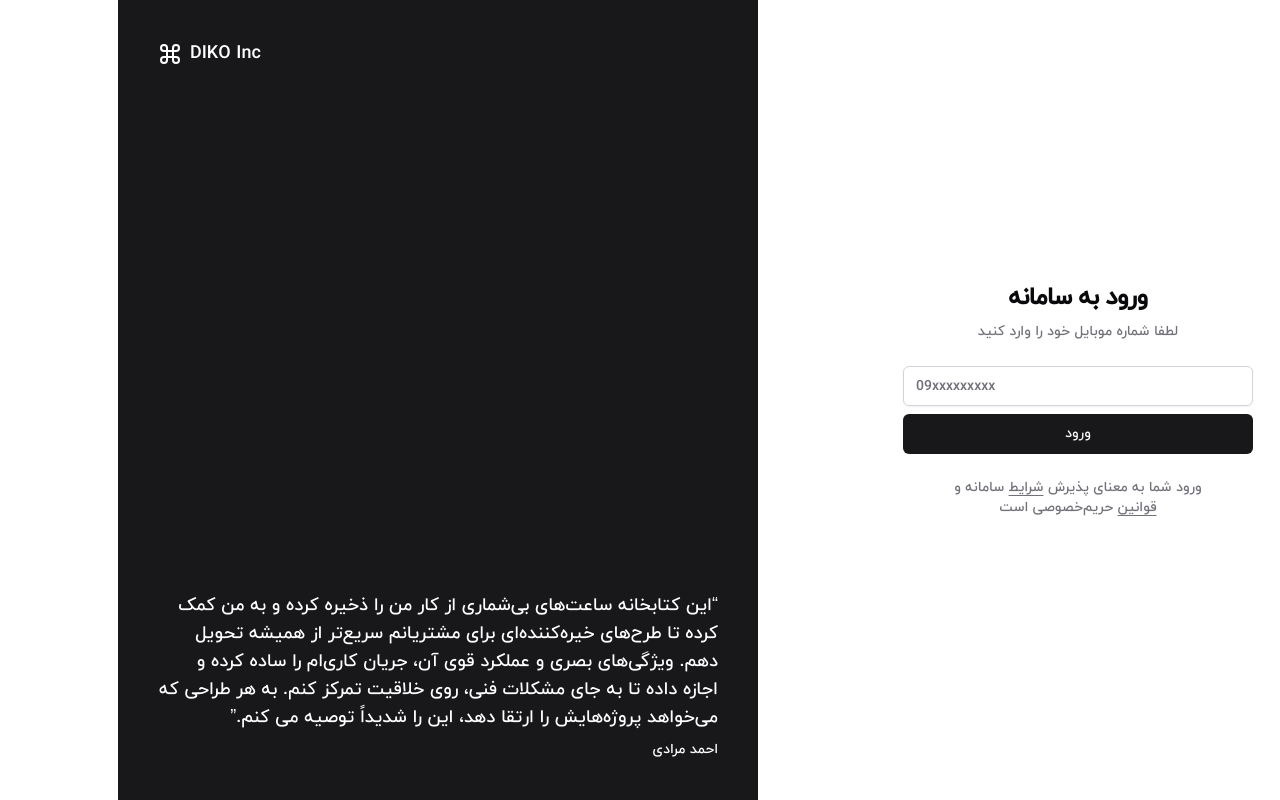
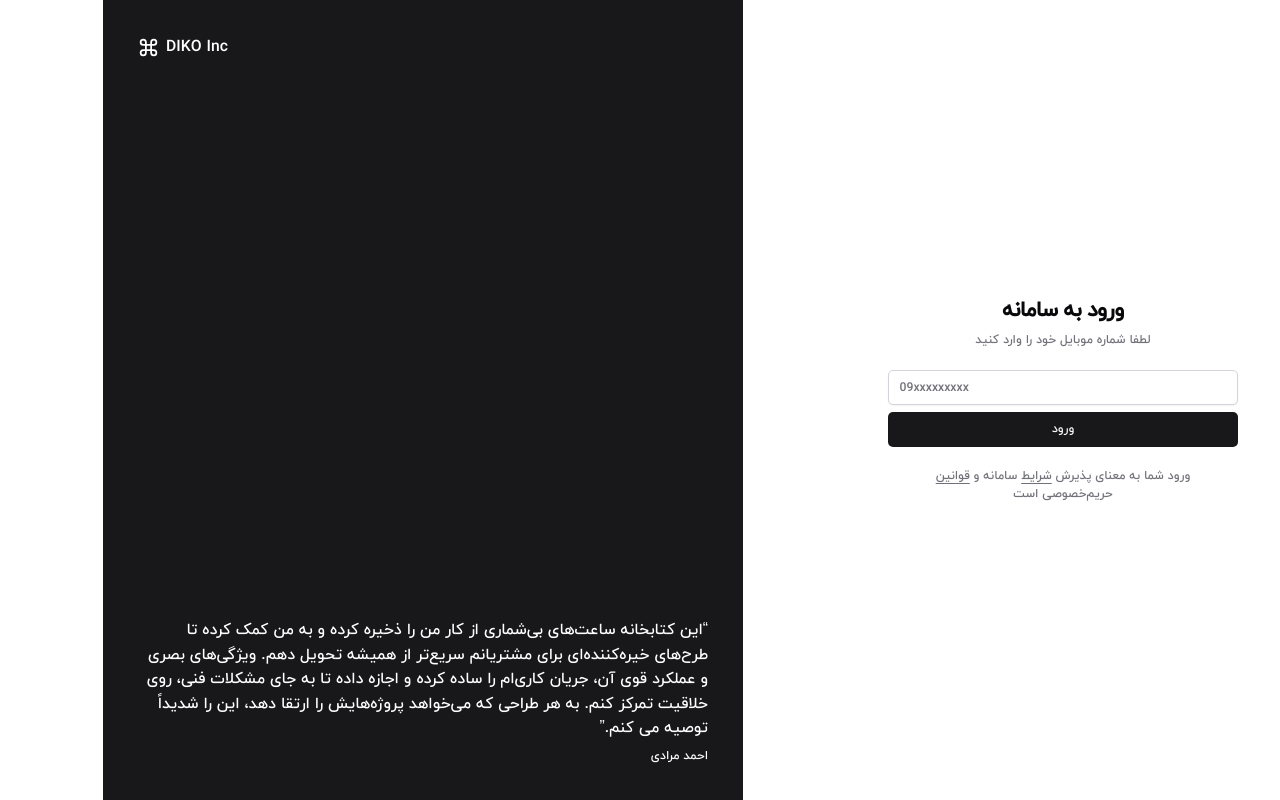
Before and after one commit to MoradiGit/shadcn-ui-examples-main, a Next.js app: page /examples/authentication in a window 1280 px wide. Built offline with nearby package versions, Linux system fonts and the light colour scheme.

Commit message:
feat: add Vazir Persian font

```diff
--- a/app/globals.css
+++ b/app/globals.css
@@ -84,8 +84,11 @@
 html, body {
   direction: rtl;
   text-align: right;
-  font-size: 16px;
+  font-size: 14px;
 }
 .font-yekan {
   font-family: var(--font-yekan), sans-serif;
 }
+.font-vazir {
+  font-family: var(--font-vazir), sans-serif;
+}
--- a/app/layout.tsx
+++ b/app/layout.tsx
@@ -7,6 +7,10 @@ import localFont from 'next/font/local';
 const yekan = localFont({
   src: '../public/fonts/yekan/woff2/IRANYekanWebMedium.woff2',
   variable: '--font-yekan',
+});
+const vazir = localFont({
+  src: '../public/fonts/vazir/Vazir.woff2',
+  variable: '--font-vazir',
 });
 export const metadata: Metadata = {
   title: "Diko Admin Panel",
```
